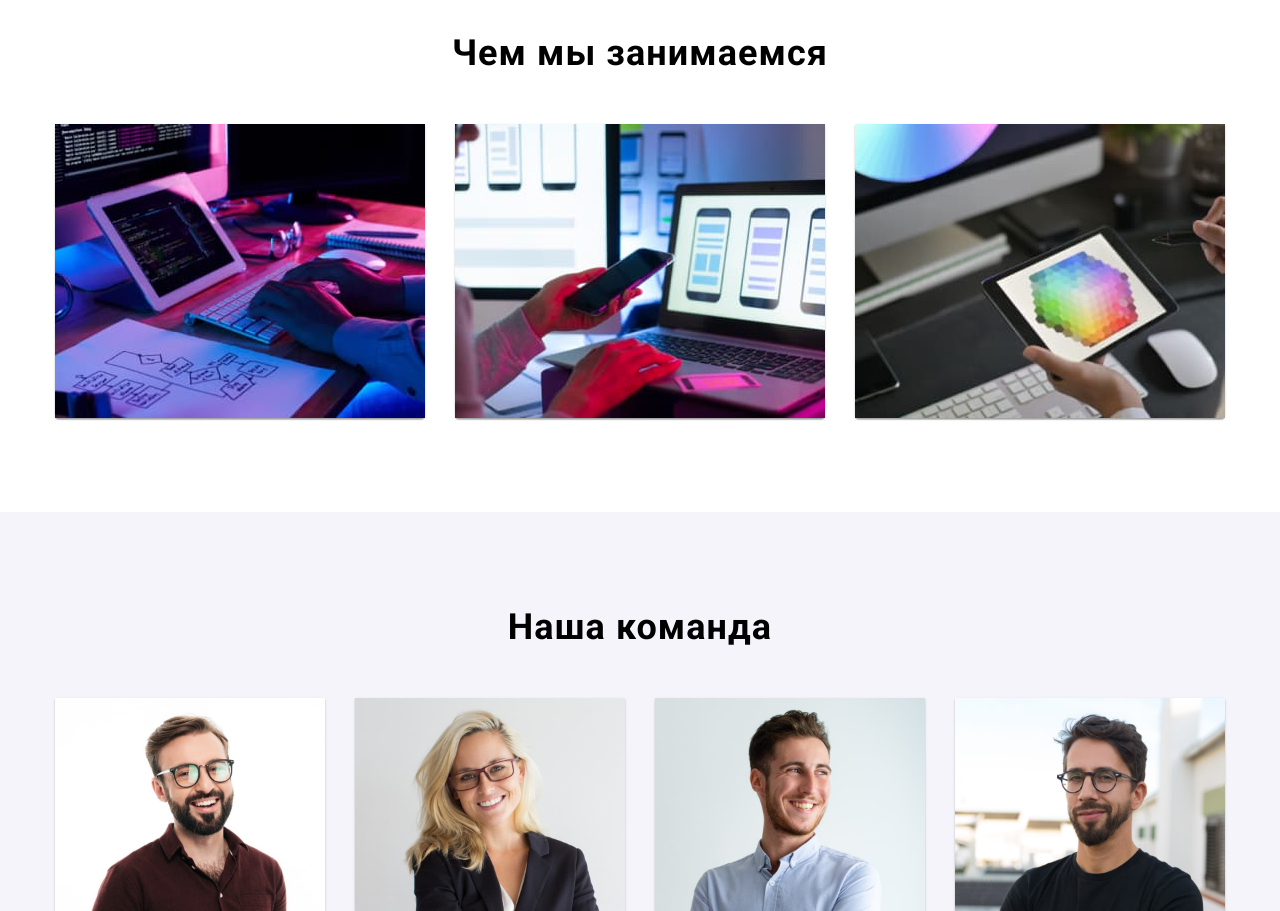
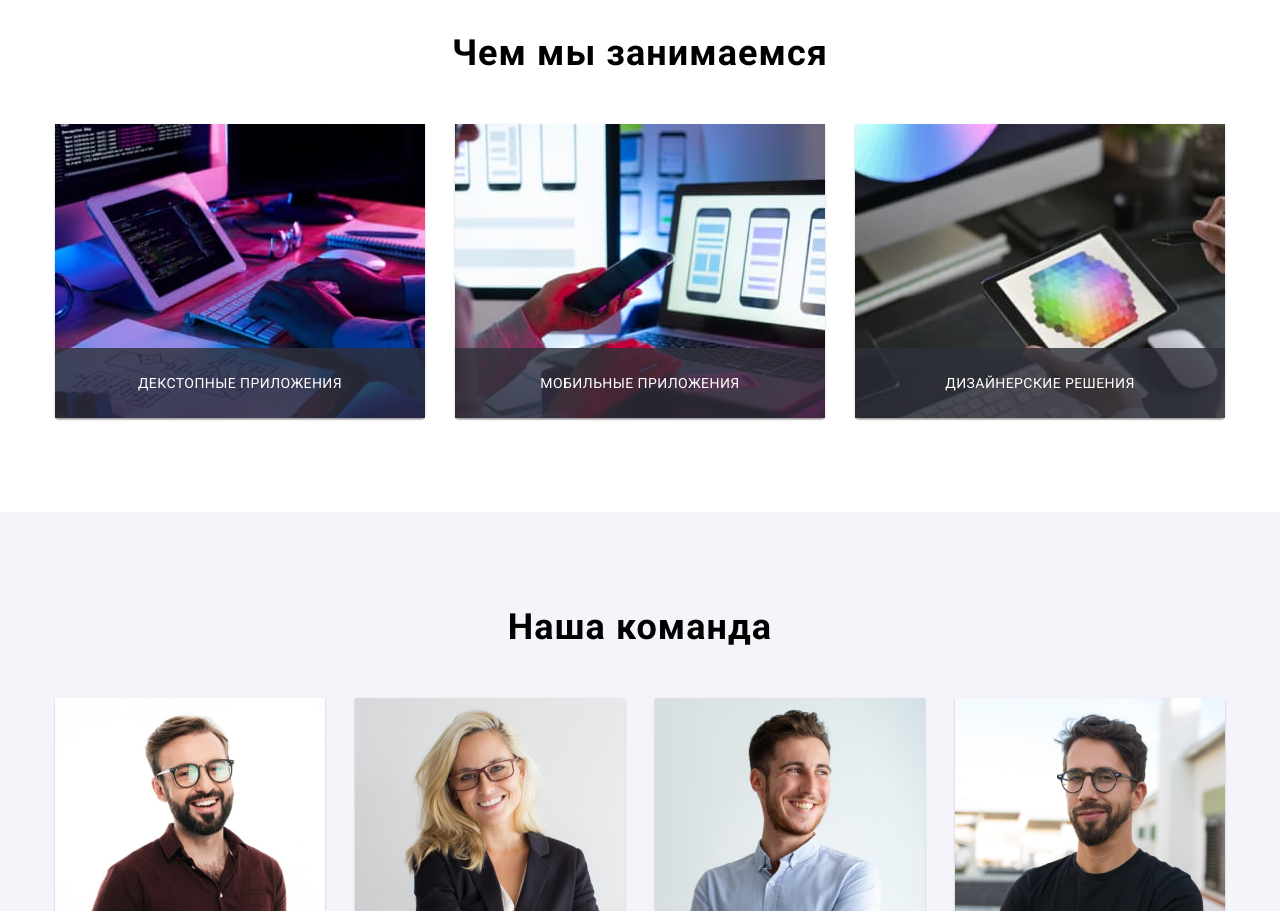
Before and after one commit to Dolnikova/goit-markup-hw-05, a plain HTML site: page index.html in a window 1280 px wide. Shown: the part 1100-2011 px from the top of the page. Drawn offline with nearby package versions, Linux system fonts and the light colour scheme.

Commit message:
homwork5

```diff
--- a/css/styles.css
+++ b/css/styles.css
@@ -117,7 +117,7 @@ li {
     left: 0;
     bottom: -3px;
     width: 100%;
-    height: 1px;
+    height: 4px;
     border-radius: 2px;
     background-color: var(--second-color);
 }
@@ -272,6 +272,25 @@ li {
 .command-work,
 .description-list {
     display: flex;
+}
+.dextop {
+    position: absolute;
+    display: flex;
+    background-color: rgba(47, 48, 58, 0.8);
+    bottom: 0;
+    width: 100%;
+    height: 70px;
+    color: rgba(255, 255, 255, 1);
+    Font-style: Bold;
+    Font-size: 14px;
+    Line-height: 1.143;
+    align-items: Center;
+    justify-content: center;
+    Letter-spacing: 0.03em;
+}
+.dextop-fone {
+    position: relative;
+    overflow: hidden;
 }
 .command-item {
     background-color: var(--logo-footer-adress-hero);
--- a/index.html
+++ b/index.html
@@ -49,7 +49,6 @@
         <h1 class="hero-name">Эффективные решения для вашего бизнеса</h1>
         <button class="hero-button" type="button" data-modal-open>Заказать услугу</button>
         </div>
-
       </section>
       <section class="section">
         <div class="container">
@@ -96,28 +95,37 @@
         <h2 class="command">Чем мы занимаемся</h2>
         <ul class="command-list">
           <li class="command-item">
+            <div class="dextop-fone">
             <img
               class="img-work"
               src="./images/картинка1.jpg"
               alt="работаем с компьютером"
               width="370"
             />
+          <p class="dextop">ДЕКСТОПНЫЕ ПРИЛОЖЕНИЯ</p>
+          </div>
           </li>
           <li class="command-item">
+            <div class="dextop-fone">
             <img
               class="img-work"
               src="./images/картинка2.jpg"
               alt="работаем с ноутбуком"
               width="370"
             />
+            <p class="dextop">МОБИЛЬНЫЕ ПРИЛОЖЕНИЯ</p>
+            </div>
           </li>
           <li class="command-item">
+            <div class="dextop-fone">
             <img
               class="img-work"
               src="./images/картинка3.jpg"
               alt="работаем с планшетом"
               width="370"
             />
+            <p class="dextop">ДИЗАЙНЕРСКИЕ РЕШЕНИЯ</p>
+            </div>
           </li>
         </ul>
         </div>
```
